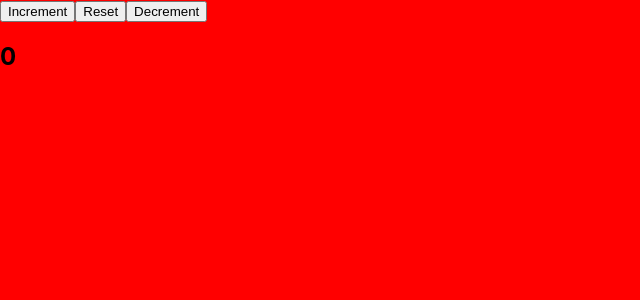
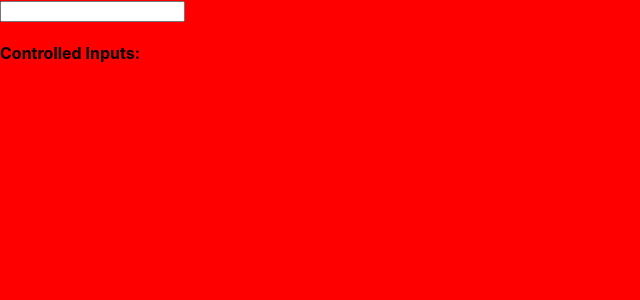
Before and after one commit to davido242/React-state-practicals, a React (Create React App) app: page / in a window 1280 px wide. Shown: the top 300 px of the page, without its empty margins (0-640 px from the left). Built offline with nearby package versions, Linux system fonts and the light colour scheme.

Commit message:
event and Controlled Inputs texts

```diff
--- a/src/App.js
+++ b/src/App.js
@@ -5,37 +5,23 @@ class App extends React.Component {
   constructor(props) {
     super(props);
     this.state = {
-      count: 0
+      input: " "
     };
-    this.increment = this.increment.bind(this)
-    this.decrement = this.decrement.bind(this)
-    this.reset = this.reset.bind(this)
-  }
-  increment() {
-  this.setState(state => ({
-      count: state.count + 1
-    }));
+    this.handleChange = this.handleChange.bind(this)
   }
 
-  decrement() {
-    this.setState(state => ({
-        count: state.count - 1
-      }));
-    }
-
-    reset() {
-      this.setState(state => ({
-          count: 0
-        }));
-      }
+  handleChange(event) {
+  this.setState({
+    input: event.target.value
+  })
+  }
 
   render() {
       return (
         <div>
-          <button className="Increment" onClick={this.increment}>Increment</button>
-          <button className="Reset" onClick={this.reset}>Reset</button>
-          <button className="Decrement" onClick={this.decrement}>Decrement</button>
-          <h2>{this.state.count}</h2>
+          <input value={this.state.input} onChange={this.handleChange}/>
+          <h4>Controlled Inputs:</h4>
+          <h2>{this.state.input}</h2>
         </div>
       );
     }
```
